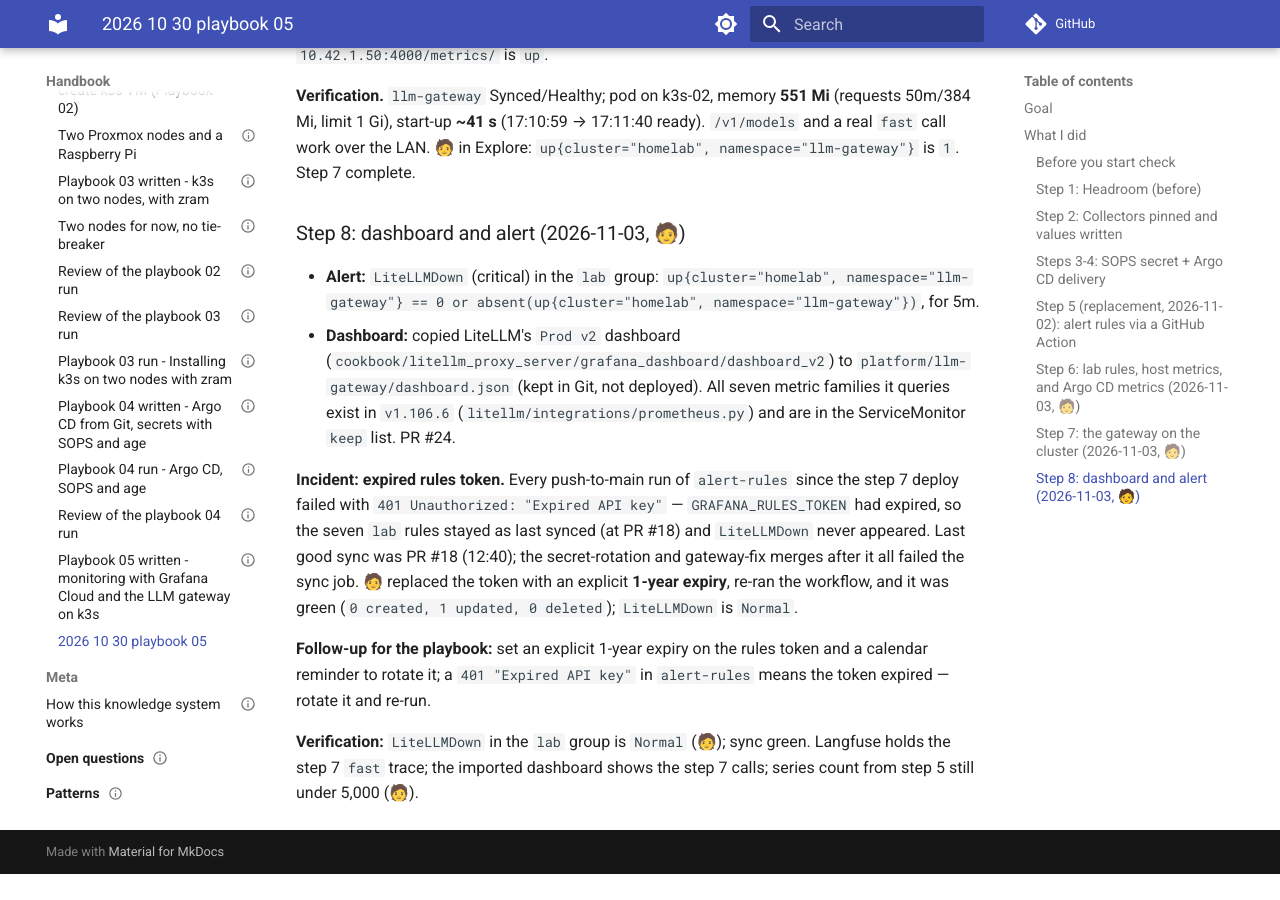
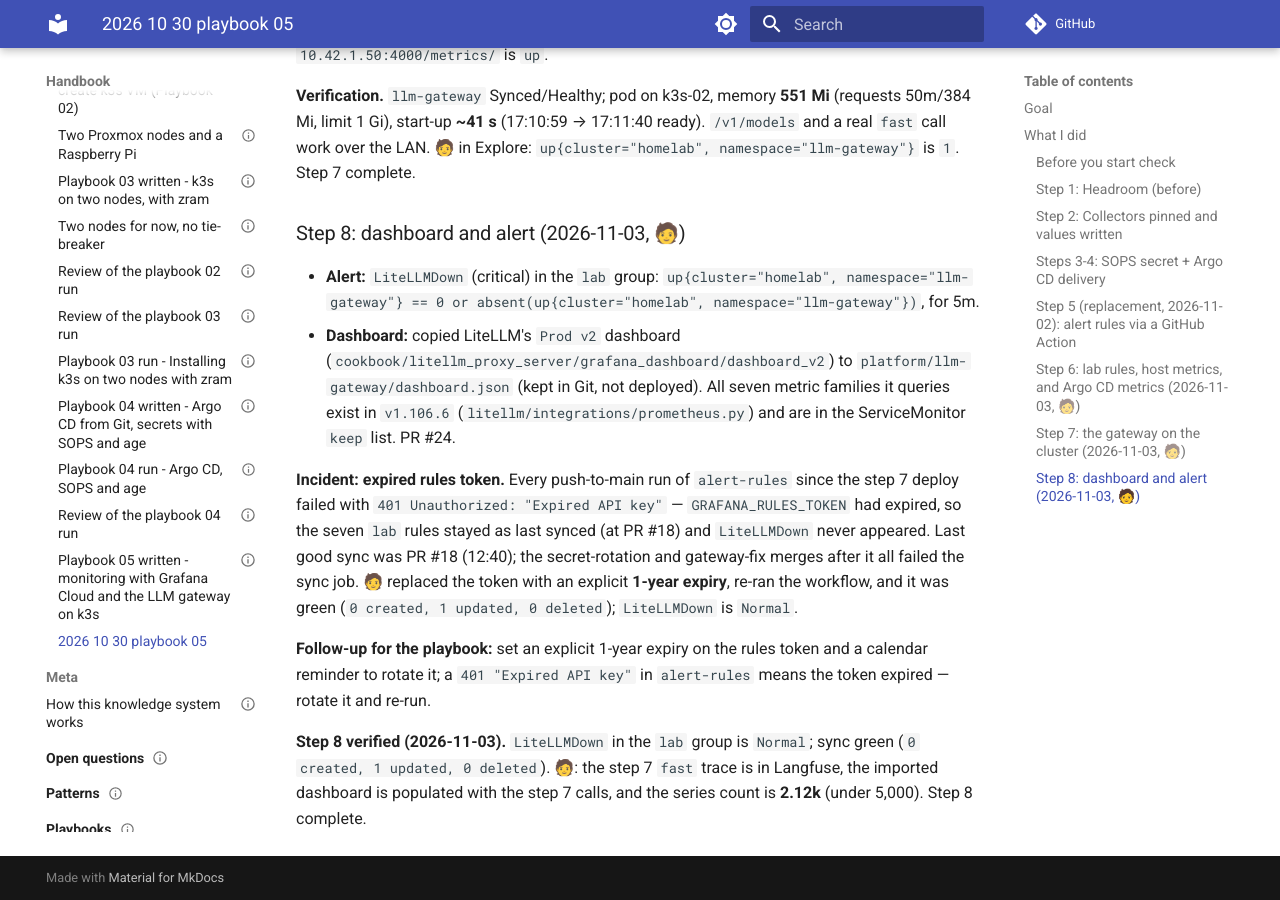
Before and after one commit to ssaav5-ai-labs/handbook, an MkDocs documentation site: the page built from docs/journal/2026/2026-10-30-playbook-05.md, in a window 1280 px wide and 900 px high, scrolled down 5070 px. Built offline with MkDocs 1.6.1 and Material for MkDocs 9.7.7, drawn with Linux system fonts in a browser that asks for light colours; comment, search, counter and statistics services are not loaded; before the commit the page ends 5944 px from its top, so only the background shows below that.

Commit message:
Playbook 05 run: step 8 verified (series 2.12k)

```diff
--- a/docs/journal/2026/2026-10-30-playbook-05.md
+++ b/docs/journal/2026/2026-10-30-playbook-05.md
@@ -195,6 +195,6 @@ workflow, and it was green (`0 created, 1 updated, 0 deleted`); `LiteLLMDown` is
 **Follow-up for the playbook:** set an explicit 1-year expiry on the rules token and a calendar reminder
 to rotate it; a `401 "Expired API key"` in `alert-rules` means the token expired — rotate it and re-run.
 
-**Verification:** `LiteLLMDown` in the `lab` group is `Normal` (🧑); sync green. Langfuse holds the step 7
-`fast` trace; the imported dashboard shows the step 7 calls; series count from step 5 still under 5,000
-(🧑).
+**Step 8 verified (2026-11-03).** `LiteLLMDown` in the `lab` group is `Normal`; sync green (`0 created,
+1 updated, 0 deleted`). 🧑: the step 7 `fast` trace is in Langfuse, the imported dashboard is populated
+with the step 7 calls, and the series count is **2.12k** (under 5,000). Step 8 complete.
```
